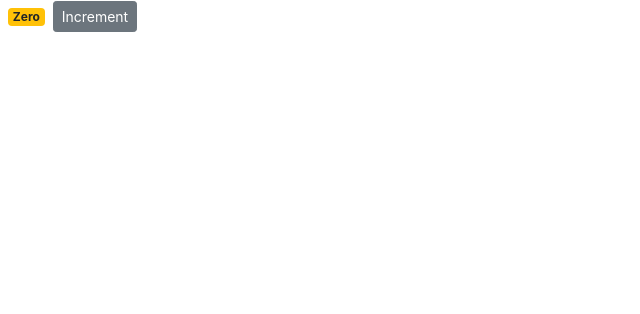
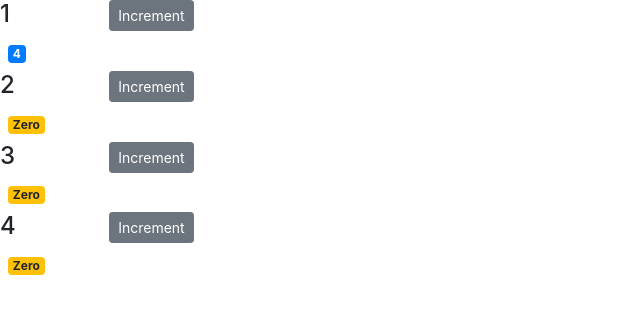
Before and after one commit to azizakbarov/React-Counter-App, a React (Create React App) app: page / in a window 1280 px wide. Shown: the top 314 px of the page, without its empty margins (0-640 px from the left). Built offline with nearby package versions, Linux system fonts and the light colour scheme.

Commit message:
Passing data to children

```diff
--- a/src/components/counter.jsx
+++ b/src/components/counter.jsx
@@ -2,13 +2,13 @@ import React, { Component } from "react";
 
 class Counter extends Component {
   state = {
-    count: 0,
+    value: this.props.value,
     // tags: ["tag1", "tag2", "tag3"],
   };
-  //   constructor() {
-  //     super();
-  //     this.handleIncrement = this.handleIncrement.bind(this);
-  //   }
+  // constructor() {
+  //   super();
+  //   this.handleIncrement = this.handleIncrement.bind(this);
+  // }
   //   renderTags() {
   //     if (this.state.tags.length === 0) return <p>There are no tags!</p>;
   //     return (
@@ -21,12 +21,18 @@ class Counter extends Component {
   //   }
 
   handleIncrement = () => {
-    console.log("Increment Clicked", this);
+    this.setState({ value: this.state.value + 1 });
   };
+
   render() {
+    console.log("props", this.props);
     return (
-      <React.Fragment>
+      <div className="row">
+        <div className="col-1">
+          <h4>{this.props.id}</h4>
           <span className={this.getBadgeClasses()}>{this.formatCount()}</span>
+        </div>
+        <div className="col">
           <button
             onClick={this.handleIncrement}
             className="btn btn-secondary btn-sm"
@@ -35,18 +41,19 @@ class Counter extends Component {
           </button>
           {/* {this.state.tags.length === 0 && "Please create a new tag"}
         {this.renderTags()} */}
-      </React.Fragment>
+        </div>
+      </div>
     );
   }
   getBadgeClasses() {
     let classes = "badge m-2 badge-";
-    classes += this.state.count === 0 ? "warning" : "primary";
+    classes += this.state.value === 0 ? "warning" : "primary";
     return classes;
   }
 
   formatCount() {
-    const { count } = this.state;
-    return count === 0 ? "Zero" : count;
+    const { value } = this.state;
+    return value === 0 ? "Zero" : value;
   }
 }
 
--- /dev/null
+++ b/src/components/counters.jsx
@@ -0,0 +1,24 @@
+import React, { Component } from "react";
+import Counter from "./counter";
+class Counters extends React.Component {
+  state = {
+    counters: [
+      { id: 1, value: 4 },
+      { id: 2, value: 0 },
+      { id: 3, value: 0 },
+      { id: 4, value: 0 },
+    ],
+  };
+
+  render() {
+    return (
+      <div>
+        {this.state.counters.map((counter) => (
+          <Counter key={counter.id} value={counter.value} id={counter.id}/>
+        ))}
+      </div>
+    );
+  }
+}
+
+export default Counters;
--- a/src/index.css
+++ b/src/index.css
@@ -1,13 +1,14 @@
 body {
   margin: 0;
-  font-family: -apple-system, BlinkMacSystemFont, 'Segoe UI', 'Roboto', 'Oxygen',
-    'Ubuntu', 'Cantarell', 'Fira Sans', 'Droid Sans', 'Helvetica Neue',
+  padding: 0;
+  font-family: -apple-system, BlinkMacSystemFont, "Segoe UI", "Roboto", "Oxygen",
+    "Ubuntu", "Cantarell", "Fira Sans", "Droid Sans", "Helvetica Neue",
     sans-serif;
   -webkit-font-smoothing: antialiased;
   -moz-osx-font-smoothing: grayscale;
 }
 
 code {
-  font-family: source-code-pro, Menlo, Monaco, Consolas, 'Courier New',
+  font-family: source-code-pro, Menlo, Monaco, Consolas, "Courier New",
     monospace;
 }
--- a/src/index.js
+++ b/src/index.js
@@ -1,16 +1,16 @@
-import React from 'react';
-import ReactDOM from 'react-dom';
-import './index.css';
-import App from './App';
-import reportWebVitals from './reportWebVitals';
-import 'bootstrap/dist/css/bootstrap.css';
-import Counter from './components/counter';
+import React from "react";
+import ReactDOM from "react-dom";
+import "./index.css";
+import App from "./App";
+import reportWebVitals from "./reportWebVitals";
+import "bootstrap/dist/css/bootstrap.css";
+import Counters from "./components/counters";
 
 ReactDOM.render(
   <React.StrictMode>
-    <Counter/>
+    <Counters />
   </React.StrictMode>,
-  document.getElementById('root')
+  document.getElementById("root")
 );
 
 // If you want to start measuring performance in your app, pass a function
```
Lines whose indentation alone changed are shown as unchanged.
